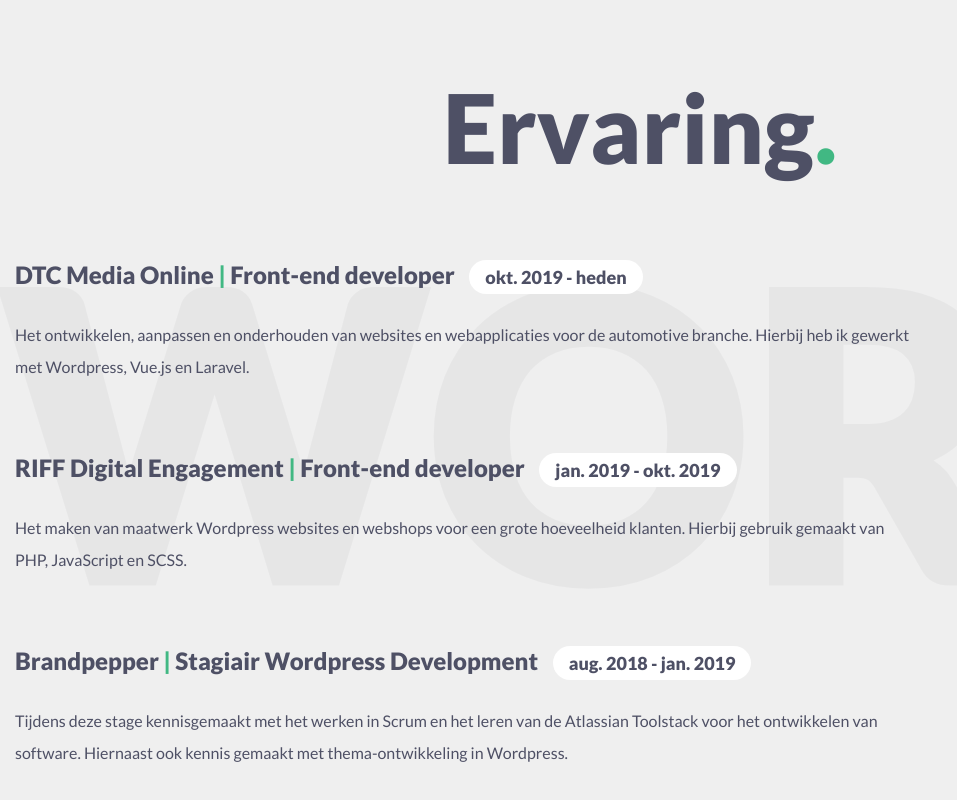
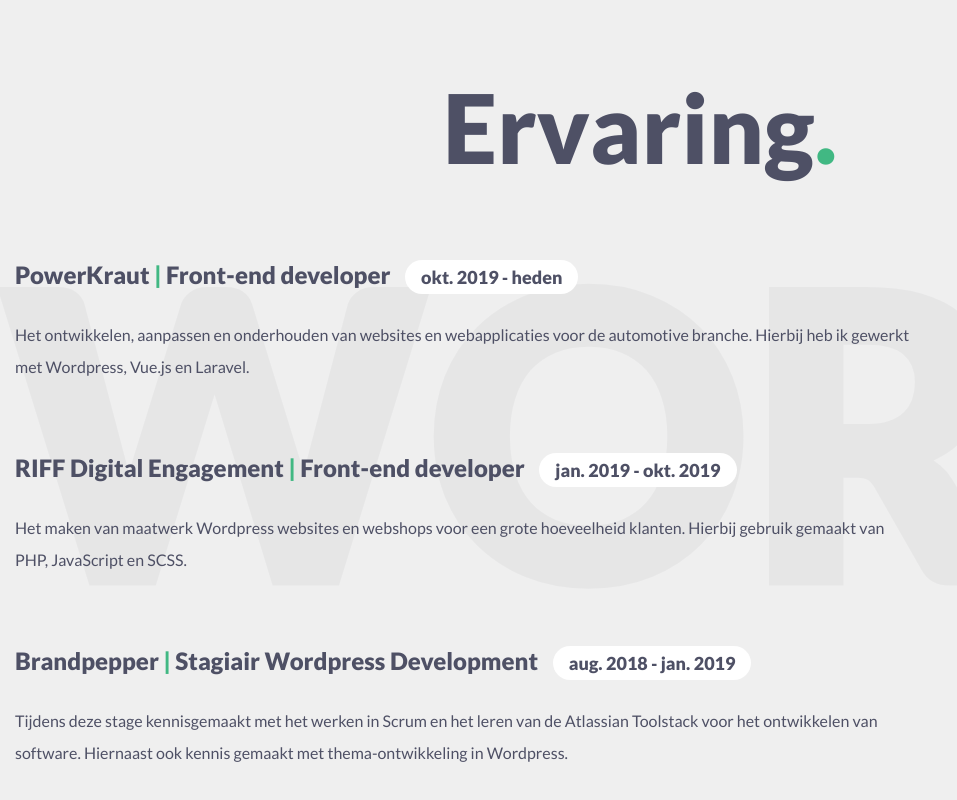
Before and after one commit to niels-bosman/nielsbosman.dev, a Vue app: page / in a window 1280 px wide. Shown: the part 1829-2629 px from the top of the page, without its empty margins (0-957 px from the left). Built offline with nearby package versions, Linux system fonts and the light colour scheme.

Commit message:
Change DTC Media Online to PowerKraut in Experience section.

```diff
--- a/src/components/template-parts/Experience.vue
+++ b/src/components/template-parts/Experience.vue
@@ -36,7 +36,7 @@
     return {
       experiences: {
         dtcMedia: {
-          title: 'DTC Media Online',
+          title: 'PowerKraut',
           depth: '0.2',
           jobTitle: 'Front-end developer',
           start: 'okt. 2019',
```
